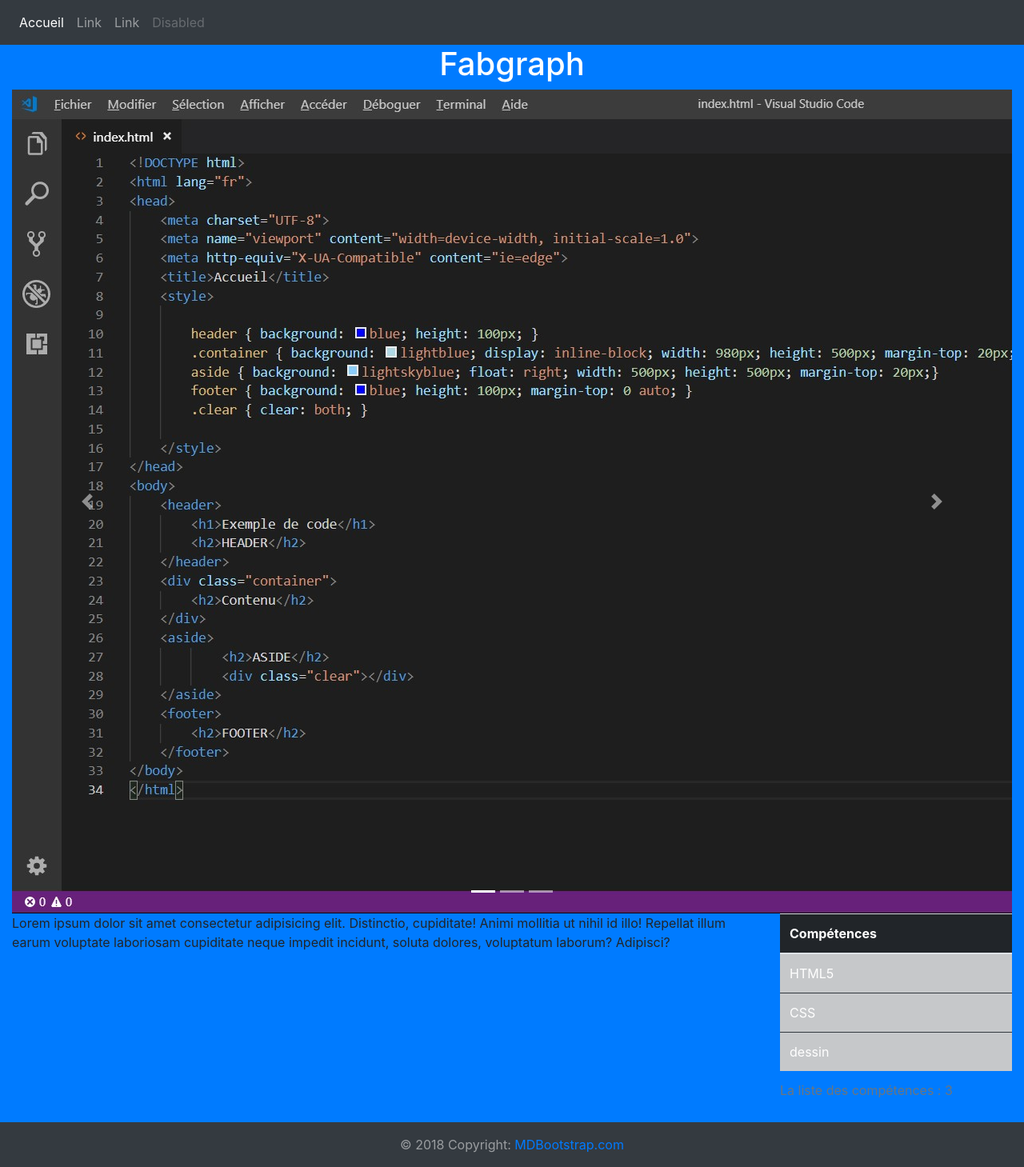
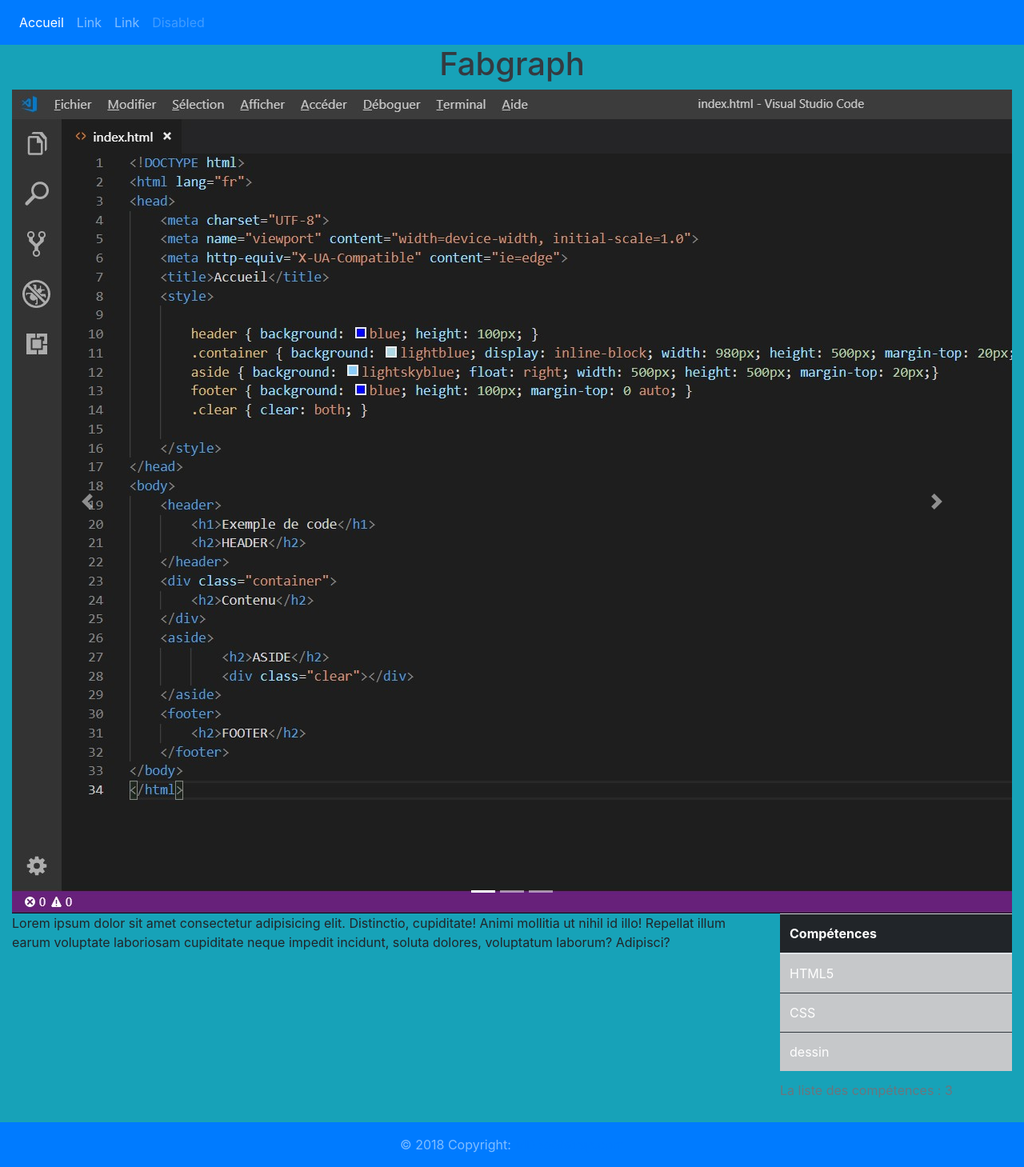
Before and after one commit to Fabgraph/site_portfolio, a PHP site: page / in a window 1280 px wide. Shown: the whole page at 80% size. Run offline with PHP 8.4, Linux system fonts and the light colour scheme; data comes from the database, SQL or seed files in the repository.

Commit message:
commit09
c09

```diff
--- a/admin/inc/footer.php
+++ b/admin/inc/footer.php
@@ -1,6 +1,6 @@
 
 <!-- Footer -->
-<footer class="page-footer font-small bg-dark">
+<footer class="page-footer font-small bg-primary">
 
   <!-- Copyright -->
   <div class="footer-copyright text-center py-3 text-white-50 ">© 2018 Copyright:
--- a/admin/inc/navigation.php
+++ b/admin/inc/navigation.php
@@ -1,6 +1,6 @@
 <!-- NAVBAR -->
 <!-- Grey with black text -->
-<nav class="navbar navbar-expand-sm bg-dark navbar-dark">
+<nav class="navbar navbar-expand-sm bg-primary navbar-dark">
   <ul class="navbar-nav">
     <li class="nav-item active">
       <a class="nav-link" href="index.php">Accueil</a>
--- a/admin/index.php
+++ b/admin/index.php
@@ -16,9 +16,9 @@
 
 <?php require 'inc/navigation.php'; ?>
 
-<div class="container-fluid bg-primary">
+<div class="container-fluid bg-info">
 
-    <h1 class="text-center text-white">Fabgraph</h1>
+    <h1 class="text-center text-dark">Fabgraph</h1>
     <?php
         // requête pour compter et chercher plusieurs enregistrements on ne peut compter que si on a prépare
         $sql = $pdoCV->prepare(" SELECT * FROM t_competences ");
```
